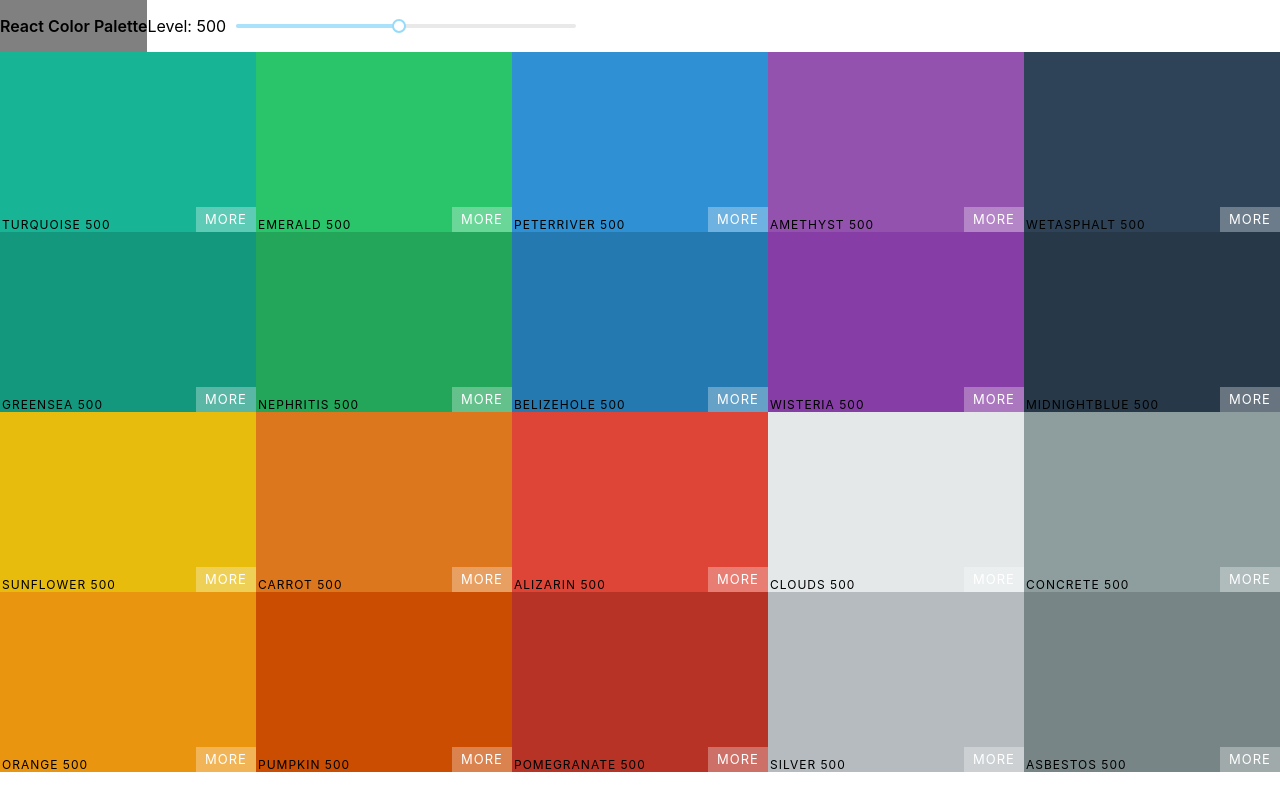
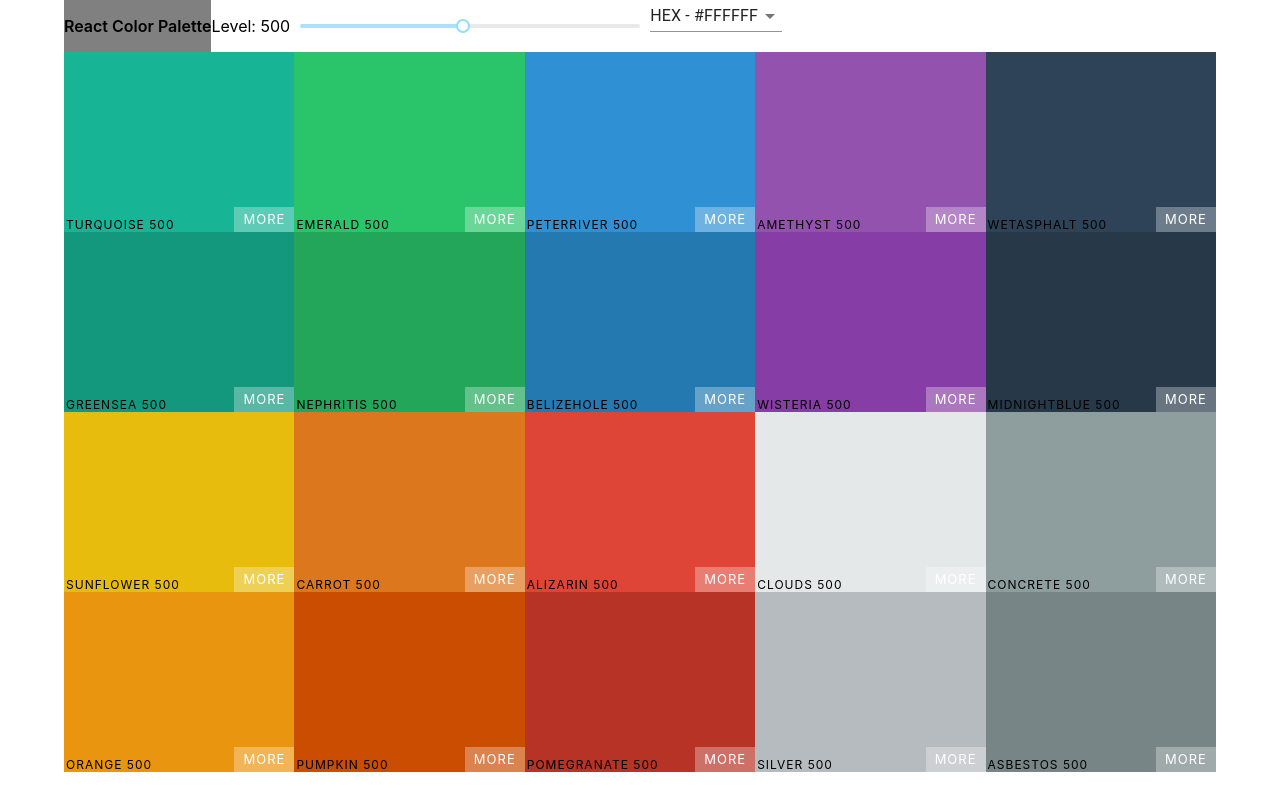
Before and after one commit to hasalpha/color-app, a React (Create React App) app: page / in a window 1280 px wide. Built offline with nearby package versions, Linux system fonts and the light colour scheme.

Commit message:
Add material UI and select color format on Navbar

```diff
--- a/package.json
+++ b/package.json
@@ -3,6 +3,7 @@
   "version": "0.1.0",
   "private": true,
   "dependencies": {
+    "@material-ui/core": "^4.12.3",
     "@testing-library/jest-dom": "^5.14.1",
     "@testing-library/react": "^11.2.7",
     "@testing-library/user-event": "^12.8.3",
--- a/src/Navbar.js
+++ b/src/Navbar.js
@@ -2,17 +2,39 @@ import React, { Component } from 'react';
 import Slider from 'rc-slider';
 import './Navbar.css';
 import 'rc-slider/assets/index.css';
+import Select from '@material-ui/core/Select';
+import MenuItem from '@material-ui/core/MenuItem';
 class Navbar extends Component{
+    constructor(props){
+        super(props);
+        this.state = {
+            format: this.props.format
+        }
+        this.handleChange = this.handleChange.bind(this);
+    }
+
+    handleChange(e){
+        this.setState(curState => ({format: e.target.value}));
+        this.props.changeFormat(e.target.value);
+    }
+
     render(){
         const {level, changeLevel} = this.props;
         return(
             <div className="Navbar">
                 <div className="logo">
-                    <a href="#">React Color Palette</a>
+                    <a href="/">React Color Palette</a>
                 </div>
                 <p>Level: {level}</p>
                 <div className="slider-div">
                     <Slider defaultValue={level} min={100} max={900} step={100} onAfterChange={changeLevel} />
+                </div>
+                <div className="color-format-select">
+                    <Select value={this.state.format} onChange={this.handleChange}>
+                        <MenuItem value="hex">HEX - #FFFFFF</MenuItem>
+                        <MenuItem value="rgb">RGB - rgb(255, 255, 255)</MenuItem>
+                        <MenuItem value="rgba">RGBA - rgba(255, 255, 255, 1.0)</MenuItem>
+                    </Select>
                 </div>
             </div>
         )
--- a/src/Palette.css
+++ b/src/Palette.css
@@ -1,10 +1,11 @@
 .Palette{
-    height: 100%;
-    width: 100%;
+    height: 90vh;
+    width: 90vw;
+    margin: 0 auto;
 }
 
 .Palette-colors{
-    height: 90vh;
+    height: 100%;
     width: 100%;
 }
 
--- a/src/Palette.js
+++ b/src/Palette.js
@@ -7,9 +7,15 @@ class Palette extends Component{
     constructor(props){
         super(props);
         this.state ={
-            level: 500
+            level: 500,
+            format: "hex"
         }
         this.changeLevel = this.changeLevel.bind(this);
+        this.changeFormat = this.changeFormat.bind(this);
+    }
+
+    changeFormat(value){
+        this.setState(curState => ({format: value}));
     }
 
     changeLevel(level){
@@ -20,11 +26,11 @@ class Palette extends Component{
         const {level} = this.state;
         const {colors} = this.props;
         const colorBoxes = colors[`${level}`].map((color, i)=>{
-            return <ColorBox key={i} name={color.name} color={color.hex} />
+            return <ColorBox key={i} name={color.name} color={color[this.state.format]} />
         })
         return(
             <div className="Palette">
-                <Navbar level={level} changeLevel={this.changeLevel}/>
+                <Navbar level={level} changeLevel={this.changeLevel} changeFormat={this.changeFormat} format={this.state.format}/>
                 <div className="Palette-colors">
                     {colorBoxes}
                 </div>
```
Also changed, not shown: 1 other file (tests, documents, lock files or other folders).
